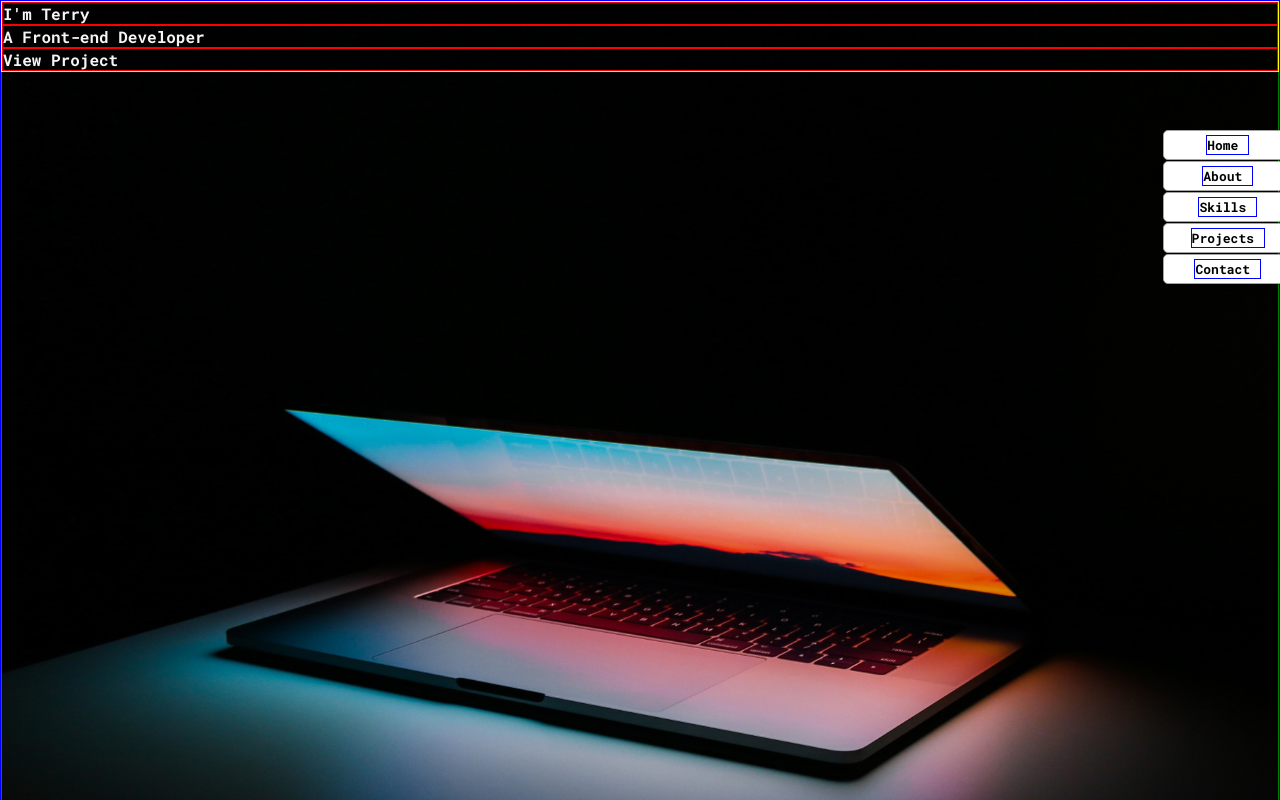
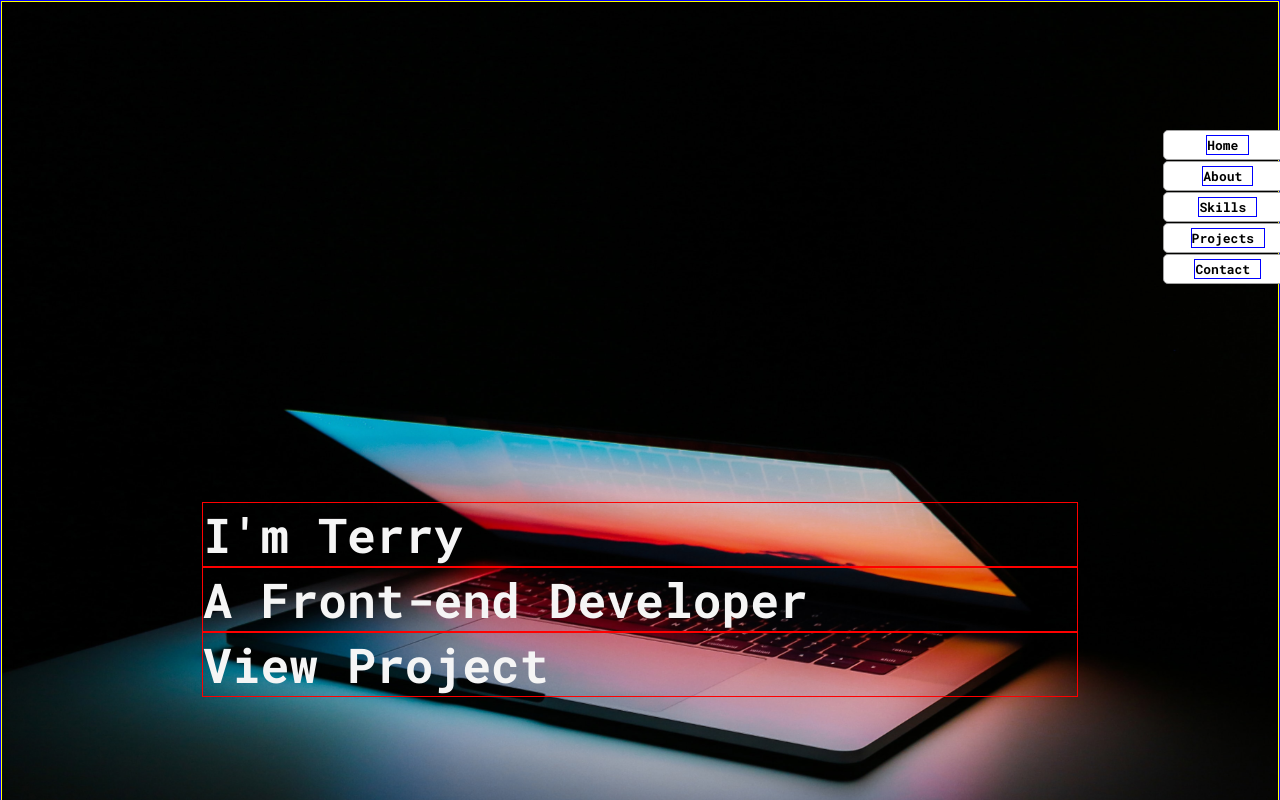
Before and after one commit to terryjung0244/onePagePortfolioV2, a React (Create React App) app: page / in a window 1280 px wide. Shown: the top 800 px of the page. Built offline with nearby package versions, Linux system fonts and the light colour scheme.

Commit message:
Home Style Updated

```diff
--- a/src/screens/Style/Home.css
+++ b/src/screens/Style/Home.css
@@ -7,28 +7,32 @@
   height: 1200px;
   border: 1px solid blue;
   position: relative;
+
 }
 
 .homeSubCon {
   border: 1px solid yellow;
+  width: 100%;
+  height: 100%;
+  padding: 500px 200px;
 }
 
 .homeMyNameCon {
   border: 1px solid red;
   color: whitesmoke;
-
+  font-size: 3rem;
 }
 
 .homeJobTitleCon {
   border: 1px solid red;
   color: whitesmoke;
-
+  font-size: 3rem;
 }
 
 .homeProjectCon {
   border: 1px solid red;
   color: whitesmoke;
-
+  font-size: 3rem;
 }
 
 .homeBgPictureMainCon {
```
